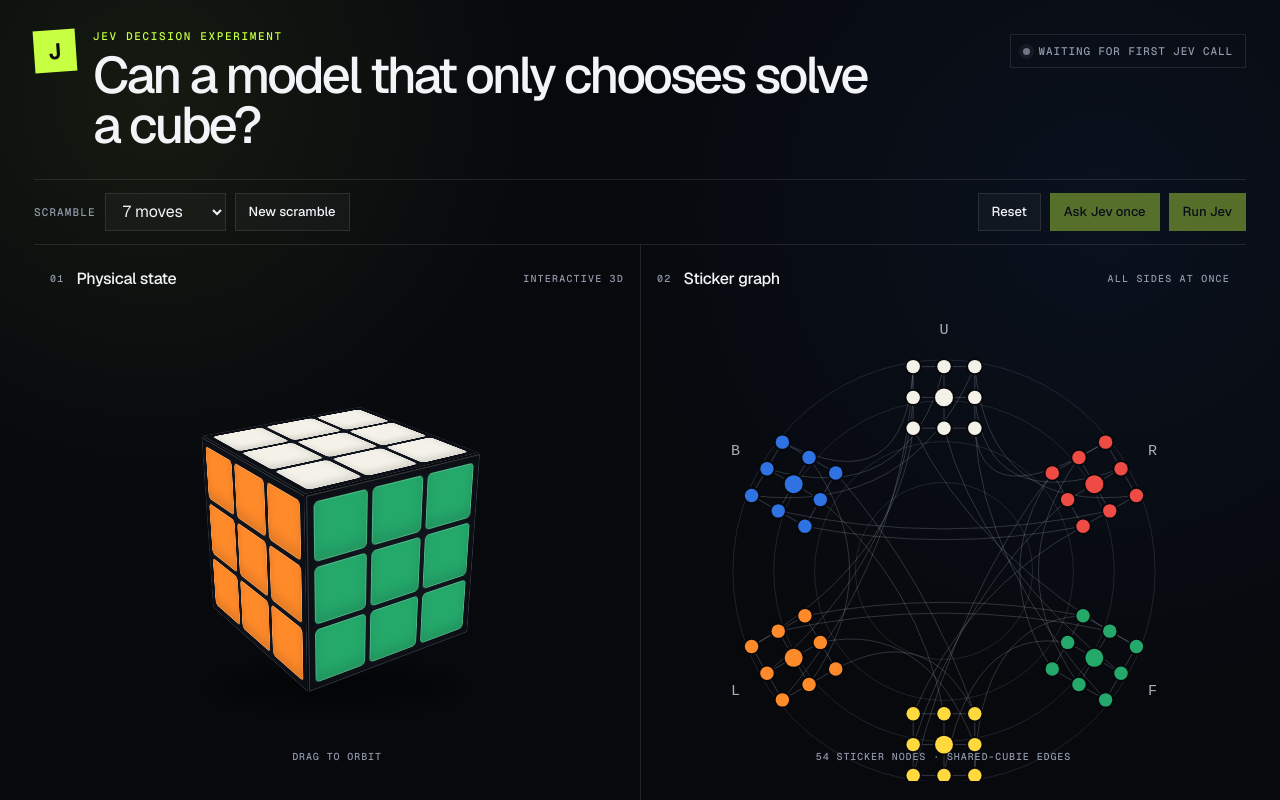
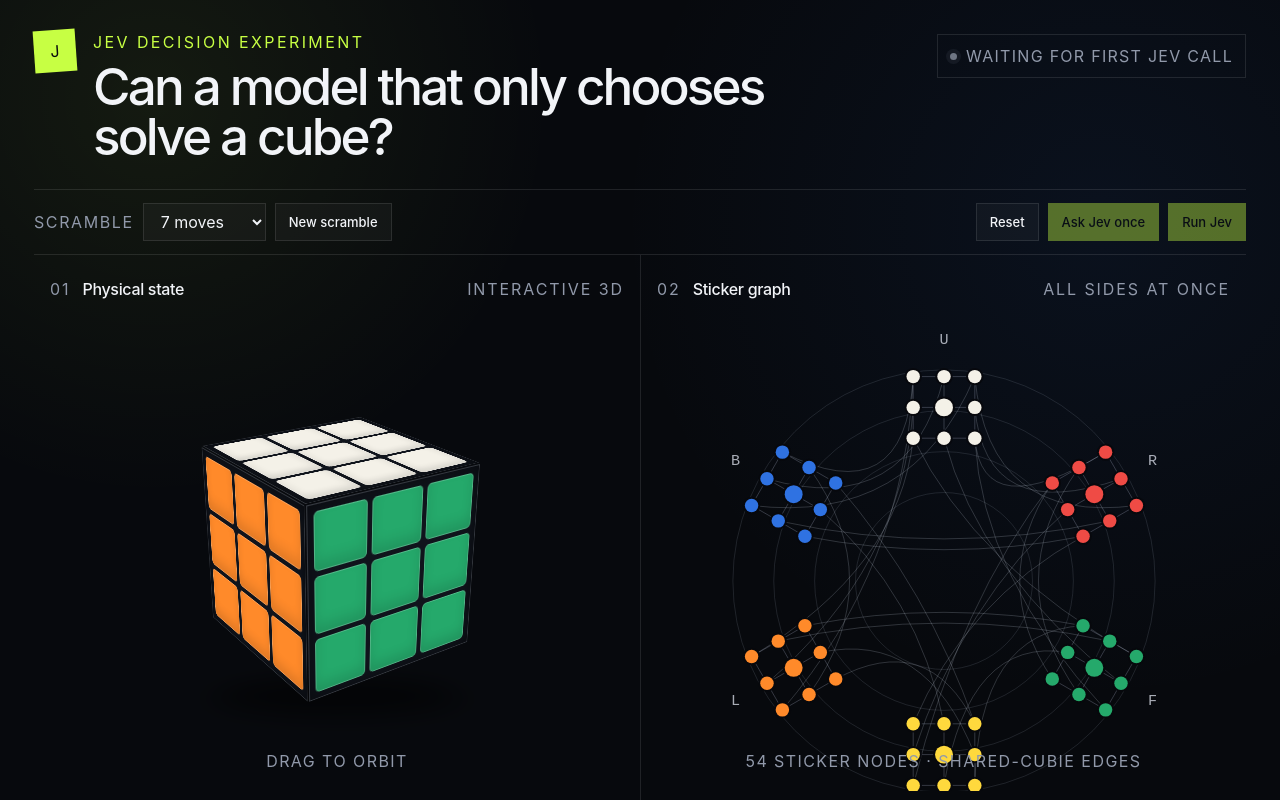
Before and after one commit to EnesYilmazcode/JevRubiksCube, a Next.js app: page / in a window 1280 px wide. Shown: the top 800 px of the page. Built offline with nearby package versions, Linux system fonts and the light colour scheme.

Commit message:
Load Geist from Google Fonts

```diff
--- a/app/layout.tsx
+++ b/app/layout.tsx
@@ -1,10 +1,6 @@
 import type { Metadata } from "next";
-import { Geist, Geist_Mono } from "next/font/google";
 import { headers } from "next/headers";
 import "./globals.css";
-
-const geistSans = Geist({ variable: "--font-geist-sans", subsets: ["latin"] });
-const geistMono = Geist_Mono({ variable: "--font-geist-mono", subsets: ["latin"] });
 
 const title = "Jev vs. the Cube";
 const description = "A live experiment testing whether Jev can solve a Rubik's Cube using only bounded move choices.";
@@ -25,5 +21,15 @@
 }
 
 export default function RootLayout({ children }: Readonly<{ children: React.ReactNode }>) {
-  return <html lang="en"><body className={`${geistSans.variable} ${geistMono.variable}`}>{children}</body></html>;
+  // Plain stylesheet link: vinext dev serves next/font files as file:// URLs, which the browser blocks.
+  return (
+    <html lang="en">
+      <head>
+        <link rel="preconnect" href="https://fonts.googleapis.com" />
+        <link rel="preconnect" href="https://fonts.gstatic.com" crossOrigin="" />
+        <link rel="stylesheet" href="https://fonts.googleapis.com/css2?family=Geist:wght@400;500;600&family=Geist+Mono:wght@400;500&display=swap" />
+      </head>
+      <body>{children}</body>
+    </html>
+  );
 }
```
